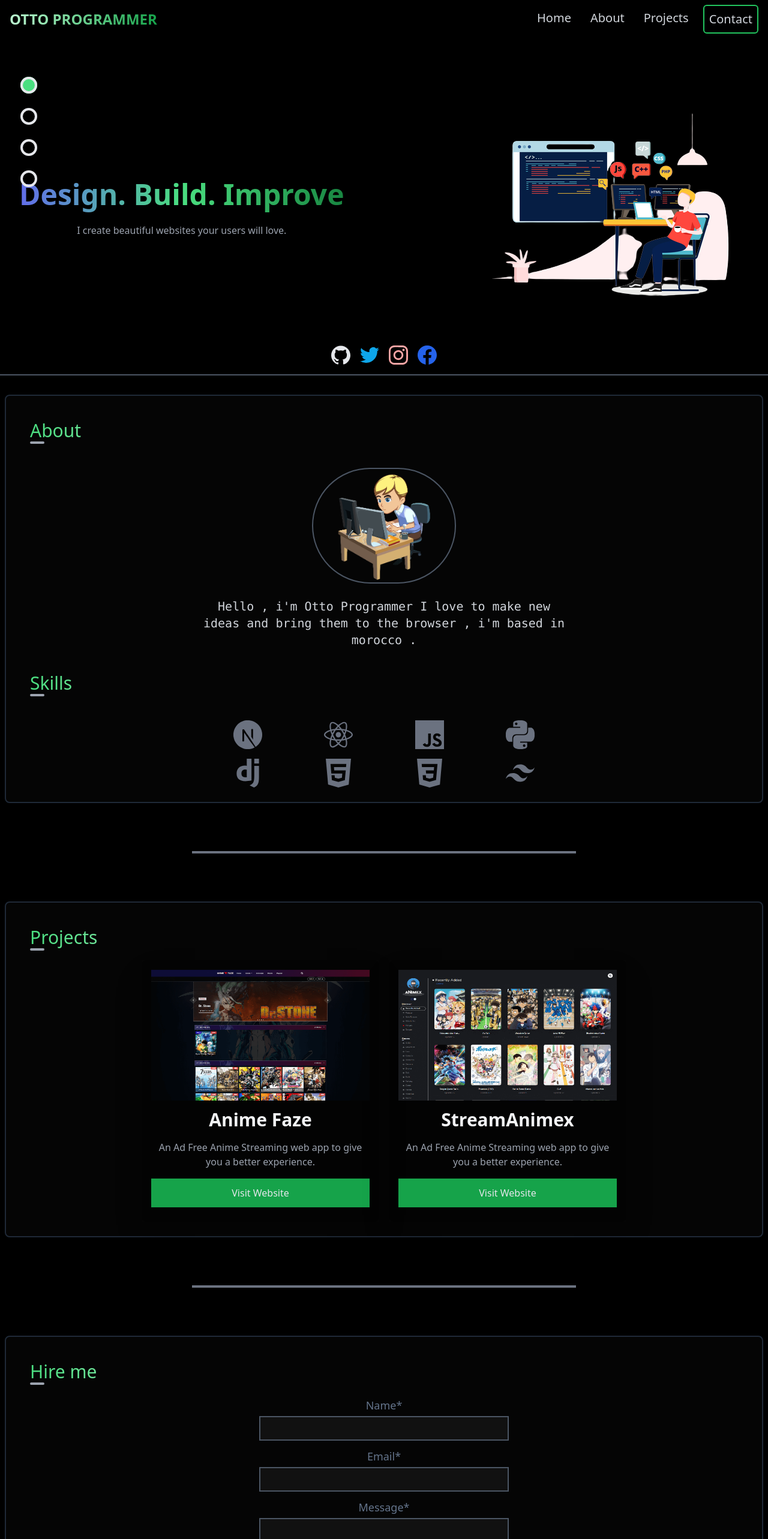
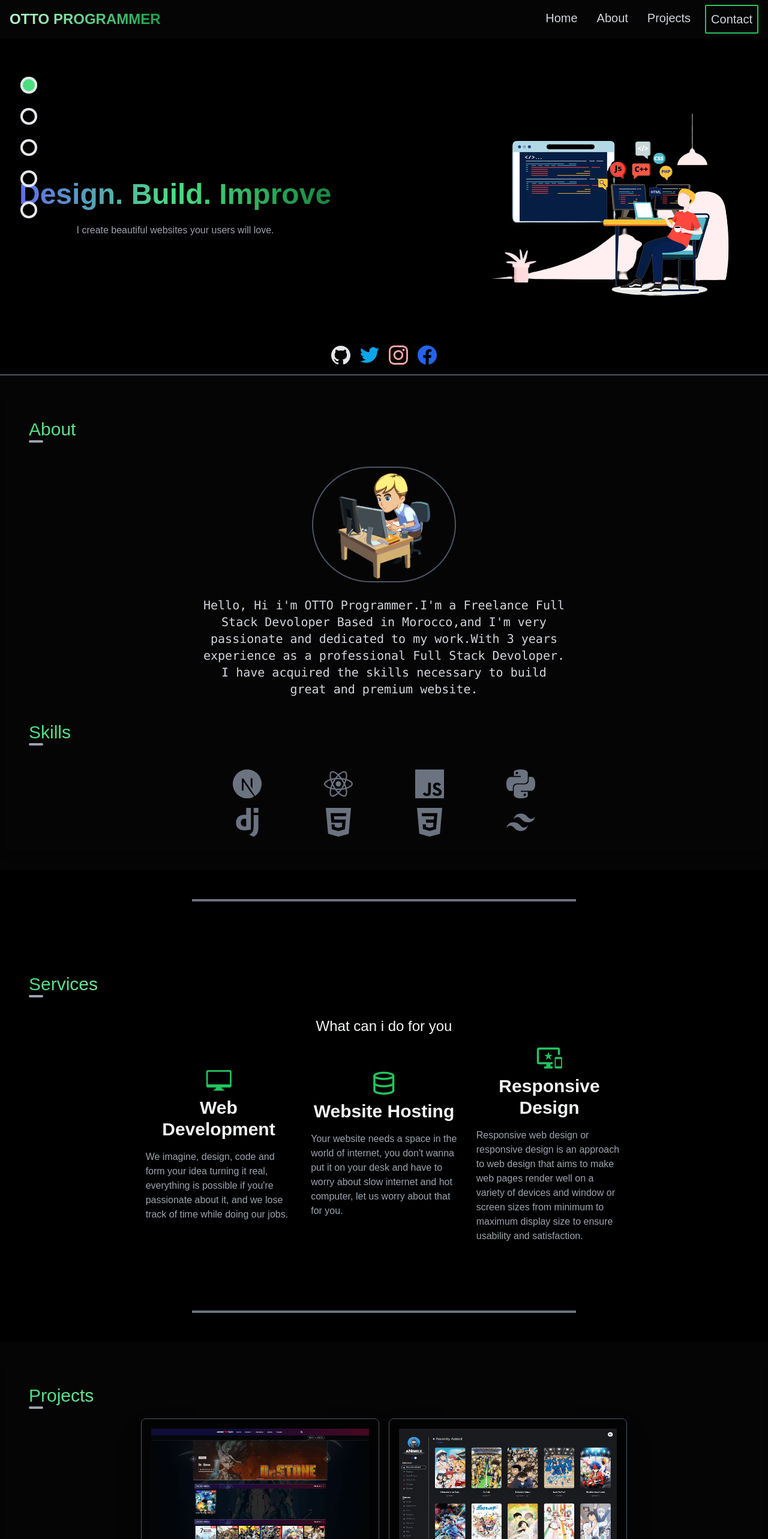
Before and after one commit to ottoh3x/ottoportfolio, a Next.js app: page / in a window 1280 px wide. Shown: the top 2566 px of the page at 60% size. Built offline with nearby package versions, Linux system fonts and the light colour scheme.

Commit message:
'services'

```diff
--- a/components/About.js
+++ b/components/About.js
@@ -14,7 +14,7 @@ import SkillsIcon from "./SkillsIcon";
 function About() {
   return (
     <>
-      <div className="flex flex-col justify-center  mx-auto container h-full p-6  my-6 border-2 border-gray-800 space-y-6 bg-[#ffffff05] rounded-lg shadow-lg">
+      <div className="flex flex-col justify-center  mx-auto container h-full p-6  my-6 space-y-6 rounded-lg shadow-lg">
         <div className="flex flex-col p-4">
           {" "}
           <h1 className="text-3xl bold text-transparent bg-clip-text bg-gradient-to-r from-green-400 via-white to-green-700">
@@ -24,8 +24,7 @@ function About() {
         </div>
           <img className="object-contain mx-auto max-w-max w-60 border-2 border-gray-600 rounded-full" src="/pfp.png" />
         <p className="text-gray-300 text-xl text-center font-mono light md:w-1/2 mx-auto">
-          Hello , i'm Otto Programmer I love to make new ideas and bring them to
-          the browser , i'm based in morocco .
+        Hello, Hi i'm OTTO Programmer.I'm a Freelance Full Stack Devoloper Based in Morocco,and I'm very passionate and dedicated to my work.With 3 years experience as a professional Full Stack Devoloper. I have acquired the skills necessary to build great and premium website.
         </p>
         <div className="flex flex-col p-4">
           {" "}
--- a/components/Contact.js
+++ b/components/Contact.js
@@ -18,7 +18,7 @@ function Contact() {
   };
 
   return (
-    <div className="container mx-auto p-6  my-6 border-2 border-gray-800 bg-[#ffffff05]  rounded-lg shadow-lg">
+    <div className="container mx-auto p-6  my-6  rounded-lg shadow-lg">
       <div className="flex flex-col p-4">
         {" "}
         <h1 className="text-3xl bold text-transparent bg-clip-text bg-gradient-to-r from-green-400 via-white to-green-700">
@@ -26,6 +26,10 @@ function Contact() {
         </h1>
         <span className="rounded-full border-2 w-6 border-gray-400  "></span>
       </div>
+
+      <h1>Have any questions? Reach out to us from our contact form and we will get back to you shortly.
+
+</h1>
       <form ref={form} onSubmit={sendEmail} className="flex flex-col justify-center text-green-500 items-center mx-auto space-y-2 ">
         <label className="block w-full text-center">
           <span className="block text-lg font-medium text-slate-500 p-1">
--- a/components/Header.js
+++ b/components/Header.js
@@ -13,7 +13,8 @@ function Header() {
     setShow(!show);
   };
   return (
-    <>
+
+    <div className="w-full bg-[#050505] shadow-2xl">
       <div className="flex justify-between container mx-auto py-4 px-4 md:py-2 font-poppins text-xl text-gray-200 ">
         <h2 className="text-xl md:text-1xl lg:text-2xl place-self-center font-black text-transparent bg-clip-text bg-gradient-to-r from-green-200 to-green-600">
           OTTO PROGRAMMER
@@ -49,13 +50,26 @@ function Header() {
           >
             <HeaderItem title="Projects" />
           </Link>
-          <div className=" border-2 rounded-md border-green-500 hover:text-white">
+
+          <Link
+            activeClass="active"
+            to="contact"
+            spy={true}
+            smooth={true}
+            offset={-100}
+            duration={500}
+          >
+            <div className=" border-2 rounded-sm border-green-500 hover:text-white">
             <HeaderItem title="Contact" />
-          </div>
+            </div>
+          </Link>
+
+
+
         </div>
 
         <div
-          className="cursor-pointer md:hidden animate-bounce transition-all ease-out duration-500"
+          className="cursor-pointer md:hidden animate-pulse transition-all ease-out duration-500"
           onClick={showNav}
         >
           {!show ? (
@@ -149,7 +163,7 @@ function Header() {
           </ul>
         </div>
       </div>
-    </>
+          </div>
   );
 }
 
--- a/components/Hero.js
+++ b/components/Hero.js
@@ -30,7 +30,7 @@ function Hero() {
           </div>
         </div>
         <div className="max-w-2xl">
-          <h1 className="text-center text-3xl p-4 lg:text-5xl font-extrabold  text-transparent bg-clip-text bg-gradient-to-r from-indigo-500 via-green-400 to-green-700">
+          <h1 className="text-center text-4xl p-4 lg:text-5xl font-extrabold  text-transparent bg-clip-text bg-gradient-to-r from-indigo-500 via-green-400 to-green-700">
             Design. Build. Improve
           </h1>
           <p className="text-gray-400 text-center text-8 p-2">
@@ -75,6 +75,17 @@ function Hero() {
             </Link>
             <Link
             activeClass="bg-green-400 rounded-full "
+              to="services"
+              spy={true}
+              smooth={true}
+              offset={-100}
+              duration={500}
+              onClick={closeMenu}
+            >
+              <button className="cursor-pointer nav-dot h-7 w-7  block rounded-full border-4   hover:bg-green-400"></button>
+            </Link>
+            <Link
+            activeClass="bg-green-400 rounded-full "
               to="projects"
               spy={true}
               smooth={true}
--- a/components/Projects.js
+++ b/components/Projects.js
@@ -3,7 +3,7 @@ import ProjectsItem from "./ProjectsItem";
 
 function Projects() {
   return (
-    <div className="container mx-auto p-6  my-6 border-2 border-gray-800  bg-[#ffffff05]  rounded-lg shadow-lg">
+    <div className="container mx-auto p-6  my-6  rounded-lg shadow-lg">
       <div className="flex flex-col p-4">
         {" "}
         <h1 className="text-3xl bold text-transparent bg-clip-text bg-gradient-to-r from-green-400 via-white to-green-700">
--- a/components/ProjectsItem.js
+++ b/components/ProjectsItem.js
@@ -3,8 +3,8 @@ import Image from "next/image";
 
 function ProjectsItem({ src, title, url }) {
   return (
-    <div className="shadow-2xl ">
-      <div className="md:max-w-md bg-[#00000069] p-4 rounded-lg w-full hover:translate-y-[-0.2rem] transition-all ease-in-out duration-300 cursor-pointer">
+
+      <div className="md:max-w-md bg-[#00000069] p-4 rounded-lg w-full hover:translate-y-[-0.2rem] transition-all ease-in-out duration-300 cursor-pointer shadow-2xl border-[1px] border-gray-600">
         <Image src={src} width={500} height={300} lazy="loading" />
         <h1 className="text-gray-100 p-2 font-bold text-3xl w-full mx-auto text-center">
           {title}
@@ -22,7 +22,7 @@ function ProjectsItem({ src, title, url }) {
           </button>
         </a>
       </div>
-    </div>
+
   );
 }
 
--- /dev/null
+++ b/components/Services.js
@@ -0,0 +1,54 @@
+import React from "react";
+import {MdImportantDevices} from 'react-icons/md'
+import {FiDatabase} from 'react-icons/fi'
+import {GoDeviceDesktop} from 'react-icons/go'
+
+function Services() {
+  return (
+    <div className="container mx-auto p-6  my-6 0  rounded-lg shadow-lg">
+      <div className="flex flex-col p-4">
+        {" "}
+        <h1 className="text-3xl bold text-transparent bg-clip-text bg-gradient-to-r from-green-400 via-white to-green-700">
+          Services
+        </h1>
+        <span className="rounded-full border-2 w-6 border-gray-400  "></span>
+      </div>
+      <h1 className="text-gray-100 text-center text-2xl font-normal p-4">What can i do for you</h1>
+      <div className="grid md:grid-cols-3 gap-4 lg:w-2/3 items-center mx-auto">
+        <div className="">
+          <GoDeviceDesktop size={42} className="w-full text-green-500"/>
+          <h1 className="text-gray-100 p-2 font-bold text-3xl w-full mx-auto text-center">
+            Web Development
+          </h1>
+          <p className="text-gray-400 p-2">
+            We imagine, design, code and form your idea turning it real,
+            everything is possible if you're passionate about it, and we lose
+            track of time while doing our jobs.
+          </p>
+        </div>
+        <div>
+        <FiDatabase size={42} className="w-full text-green-500"/>
+          <h1 className="text-gray-100 p-2 font-bold text-3xl w-full mx-auto text-center">
+            Website Hosting
+          </h1>
+          <p className="text-gray-400 p-2">
+            Your website needs a space in the world of internet, you don't wanna
+            put it on your desk and have to worry about slow internet and hot
+            computer, let us worry about that for you.
+          </p>
+        </div>
+        <div className="">
+        <MdImportantDevices size={42} className="w-full text-green-500"/>
+          <h1 className="text-gray-100 p-2 font-bold text-3xl w-full mx-auto text-center">
+            Responsive Design
+          </h1>
+          <p className="text-gray-400 p-2">
+          Responsive web design or responsive design is an approach to web design that aims to make web pages render well on a variety of devices and window or screen sizes from minimum to maximum display size to ensure usability and satisfaction.
+          </p>
+        </div>
+      </div>
+    </div>
+  );
+}
+
+export default Services;
--- a/components/SkillsIcon.js
+++ b/components/SkillsIcon.js
@@ -3,7 +3,7 @@ import React from 'react'
 function SkillsIcon({icon}) {
   return (
 
-    <div className="hover:text-gray-200 hover:animate-spin">{icon}</div>
+    <div className="hover:text-gray-200 hover:animate-pulse">{icon}</div>
 
   )
 }
--- a/package.json
+++ b/package.json
@@ -17,6 +17,7 @@
     "react": "18.1.0",
     "react-dom": "18.1.0",
     "react-icons": "^4.3.1",
+    "react-reveal": "^1.2.2",
     "react-scroll": "^1.8.7",
     "three": "^0.140.0"
   },
--- a/pages/index.js
+++ b/pages/index.js
@@ -4,6 +4,9 @@ import Contact from "../components/Contact";
 import Header from "../components/Header";
 import Hero from "../components/Hero";
 import Projects from "../components/Projects";
+import Services from "../components/Services";
+import Zoom from "react-reveal/Zoom";
+
 export default function Home() {
   return (
     <div className="bg-[##121212d1]">
@@ -14,18 +17,32 @@ export default function Home() {
       </Head>
 
       <Header />
+
       <Hero />
-      <section className="mb-12 p-2 about">
+
+      <Zoom>
+        <section className="mb-12 p-2 bg-[#ffffff05] about">
           <About />
         </section>
+      </Zoom>
       <hr className="border-2 w-1/2 mx-auto border-gray-500 mb-12"></hr>
-      <section className="mb-12 p-2 projects" id="projects">
+      <Zoom>
+        <section className="mb-12 p-2 services" id="services">
+          <Services />
+        </section>
+        <hr className="border-2 w-1/2 mx-auto border-gray-500 mb-12"></hr>
+      </Zoom>
+      <Zoom>
+        <section className="mb-12 p-2 projects bg-[#ffffff05]" id="projects">
           <Projects />
         </section>
         <hr className="border-2 w-1/2 mx-auto border-gray-500 mb-12"></hr>
+      </Zoom>
+      <Zoom>
         <section className="contact mb-12 p-2">
           <Contact />
         </section>
+      </Zoom>
     </div>
   );
 }
--- a/styles/globals.css
+++ b/styles/globals.css
@@ -2,10 +2,12 @@
 @tailwind components;
 @tailwind utilities;
 
-@import url('https://fonts.googleapis.com/css2?family=Bebas+Neue&family=Roboto&display=swap');
+@import url('https://fonts.googleapis.com/css2?family=Bebas+Neue&family=Koulen&display=swap');
 
 body ,html{
     background : black;
+    font-family: 'Koulen', sans-serif;
+
 }
 
 C {
--- a/tailwind.config.js
+++ b/tailwind.config.js
@@ -9,7 +9,7 @@ module.exports = {
         98: "33rem",
       },
       fontFamily: {
-        body: ["Bebas Neue", "cursive"],
+
       },
       zIndex : {
         100 : '99999'
```
Also changed, not shown: 1 other file (tests, documents, lock files or other folders). Lines whose indentation alone changed are shown as unchanged.
